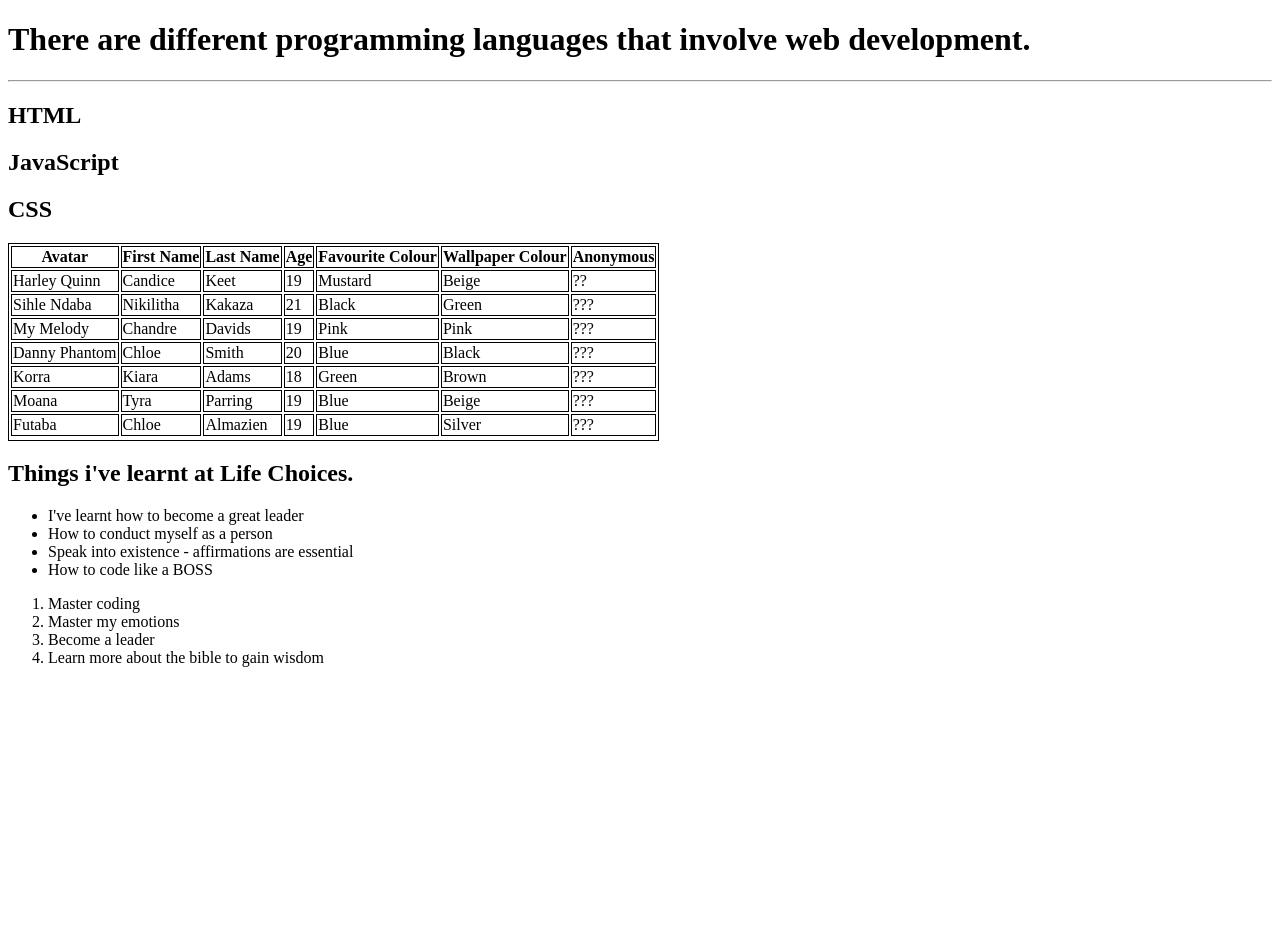
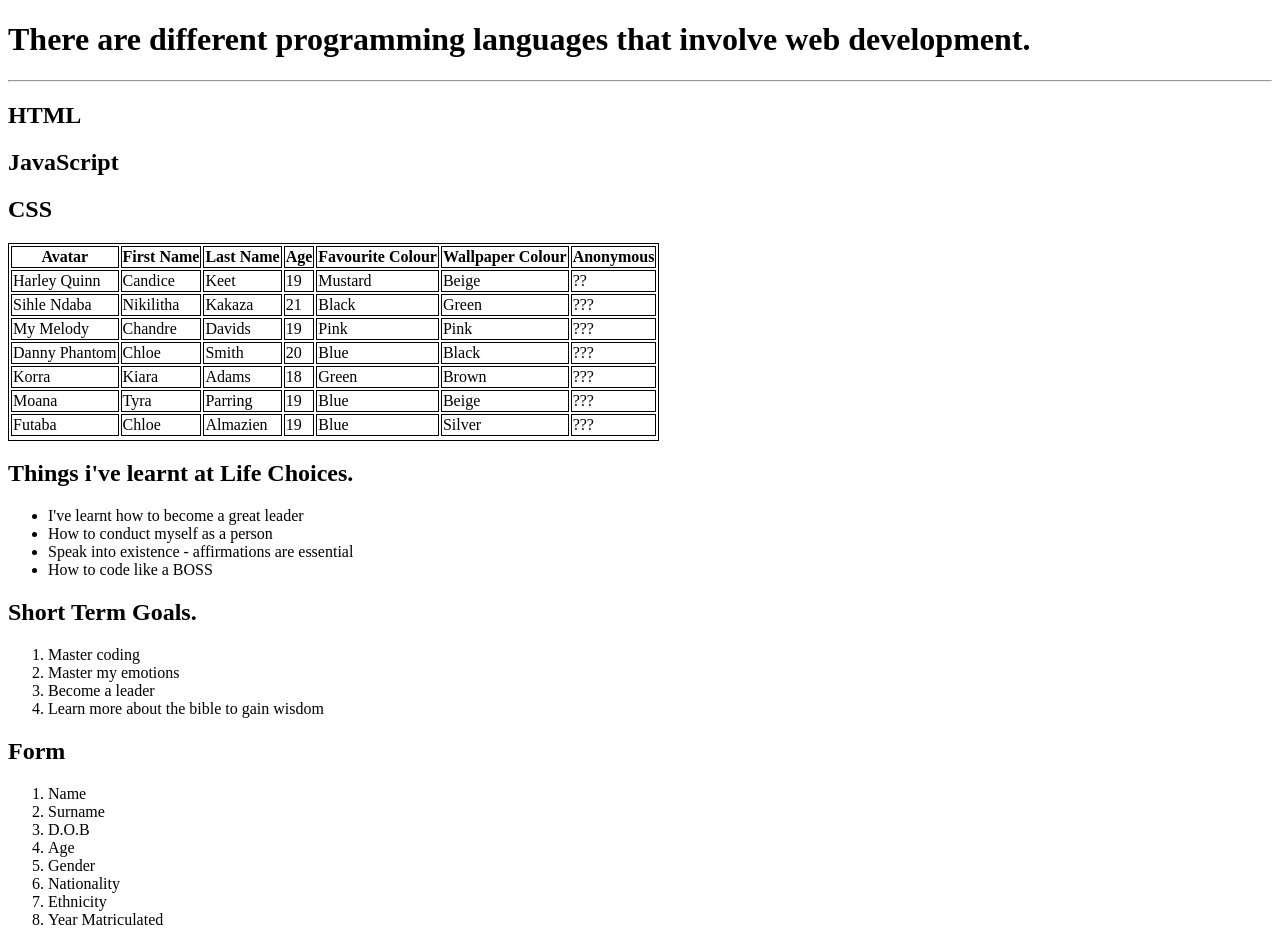
Before and after one commit to kingkrazee/wednesday, a plain HTML site: page index.html in a window 1280 px wide. Before the commit the page ends 800 px from the top, so only its background shows below. Drawn offline with Linux system fonts and the light colour scheme.

Commit message:
first commit

```diff
--- a/index.html
+++ b/index.html
@@ -98,12 +98,24 @@
             <li>Speak into existence - affirmations are essential</li>
             <li>How to code like a BOSS</li>
         </ul>
+        <h2>Short Term Goals.</h2>
         <ol>
             <li>Master coding</li>
             <li>Master my emotions</li>
             <li>Become a leader</li>
             <li>Learn more about the bible to gain wisdom</li>
         </ol>
+        <h2>Form</h2>
+        <ol>
+            <li>Name</li>
+            <li>Surname</li>
+            <li>D.O.B</li>
+            <li>Age</li>
+            <li>Gender</li>
+            <li>Nationality</li>
+            <li>Ethnicity</li>
+            <li>Year Matriculated</li>
+        </ol>
 </body>
 </main>
 </html>
```
